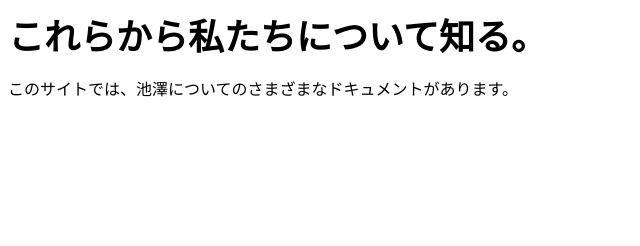
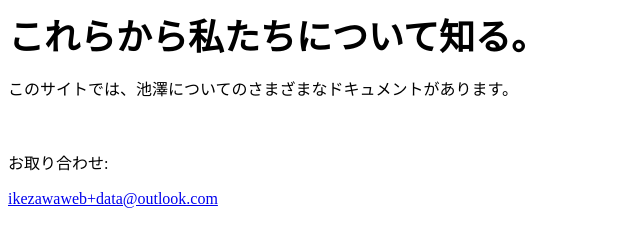
Before and after one commit to ikezawaweb/document, a plain HTML site: page index.html in a window 1280 px wide. Shown: the whole page, without its empty margins (0-640 px from the left). Drawn offline with Linux system fonts and the light colour scheme.

Commit message:
Update index.html

```diff
--- a/index.html
+++ b/index.html
@@ -1,3 +1,9 @@
 <p><strong><span style="font-size:36px">これらから私たちについて知る。</span></strong></p>
 
 <p>このサイトでは、池澤についてのさまざまなドキュメントがあります。</p>
+
+<p>&nbsp;</p>
+
+<p>お取り合わせ:</p>
+
+<p><a href="mailto:ikezawaweb+data@outlook.com">ikezawaweb+data@outlook.com</a></p>
```
